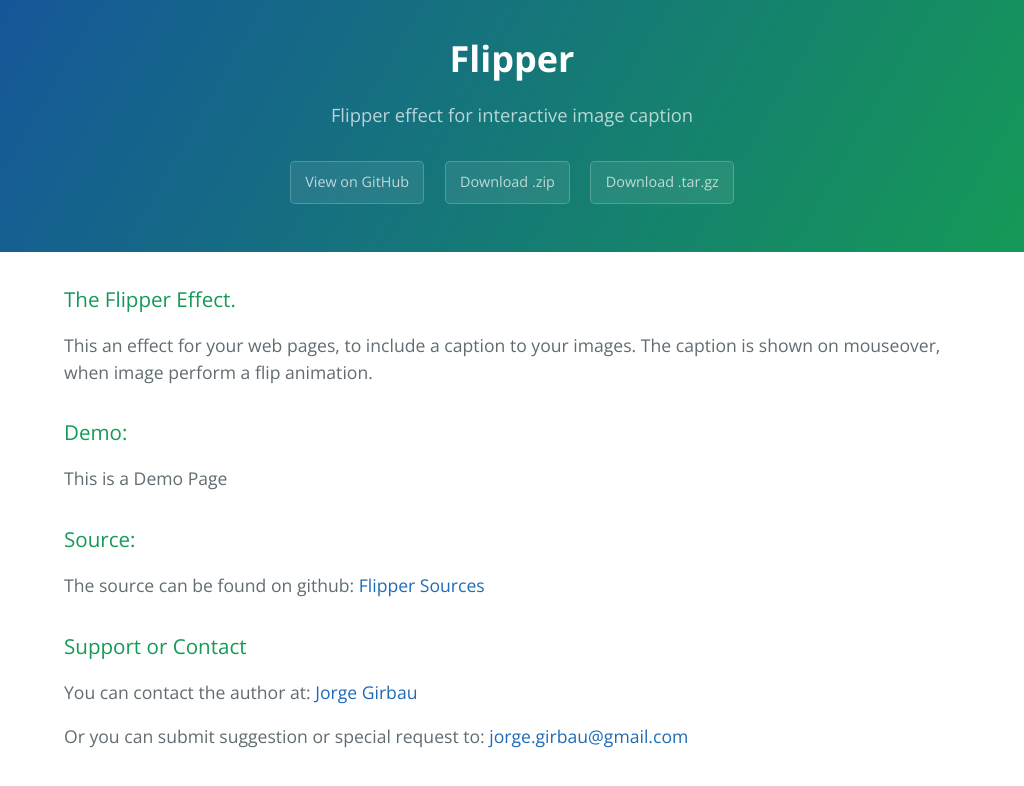
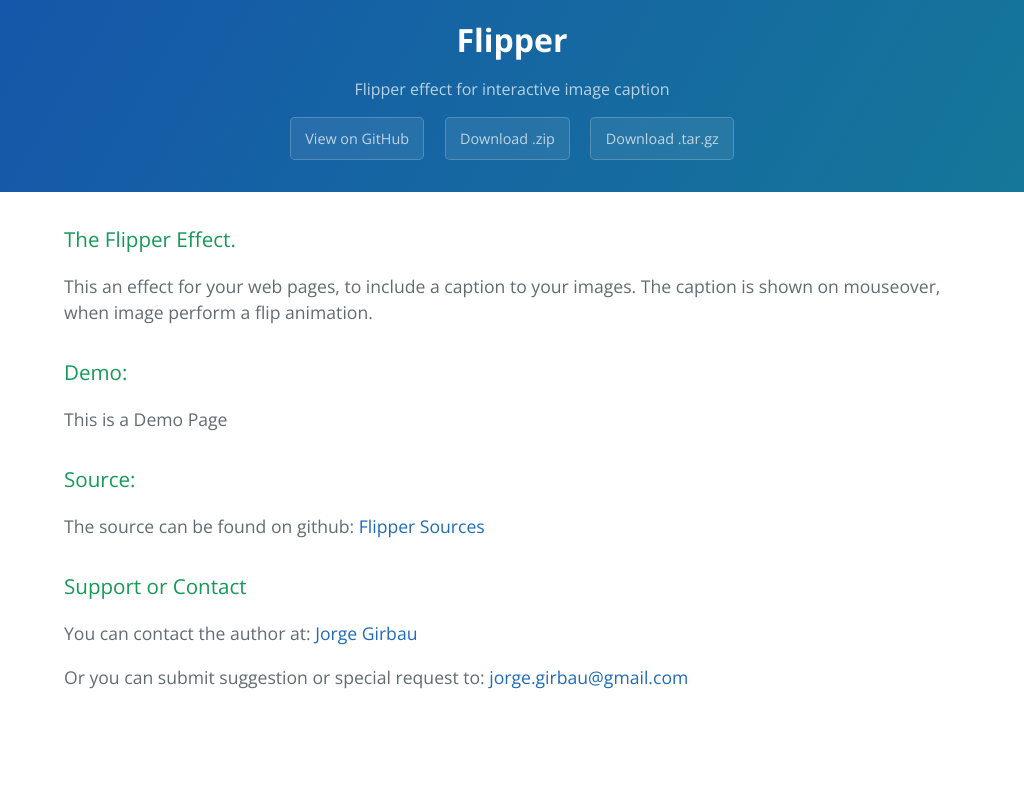
Before and after one commit to jgirbau/Flipper, a plain HTML site: page index.html in a window 1024 px wide. Drawn offline with nearby package versions, Linux system fonts and the light colour scheme.

Commit message:
Update stylesheet.css

```diff
--- a/stylesheets/stylesheet.css
+++ b/stylesheets/stylesheet.css
@@ -57,15 +57,15 @@ a {
   color: #fff;
   text-align: center;
   background-color: #159957;
-  background-image: linear-gradient(120deg, #155799, #159957); }
+  background-image: linear-gradient(120deg, #1557AA, #157799); }
 
 @media screen and (min-width: 64em) {
   .page-header {
-    padding: 3rem 3rem; } }
+    padding: 2rem 2rem; } }
 
 @media screen and (min-width: 42em) and (max-width: 64em) {
   .page-header {
-    padding: 2rem 2rem; } }
+    padding: 1rem 1rem; } }
 
 @media screen and (max-width: 42em) {
   .page-header {
@@ -77,28 +77,28 @@ a {
 
 @media screen and (min-width: 64em) {
   .project-name {
-    font-size: 3rem; } }
+    font-size: 2rem; } }
 
 @media screen and (min-width: 42em) and (max-width: 64em) {
   .project-name {
-    font-size: 2.25rem; } }
+    font-size: 2rem; } }
 
 @media screen and (max-width: 42em) {
   .project-name {
-    font-size: 1.75rem; } }
+    font-size: 1.5rem; } }
 
 .project-tagline {
-  margin-bottom: 2rem;
+  margin-bottom: 1rem;
   font-weight: normal;
   opacity: 0.7; }
 
 @media screen and (min-width: 64em) {
   .project-tagline {
-    font-size: 1.25rem; } }
+    font-size: 1rem; } }
 
 @media screen and (min-width: 42em) and (max-width: 64em) {
   .project-tagline {
-    font-size: 1.15rem; } }
+    font-size: 1rem; } }
 
 @media screen and (max-width: 42em) {
   .project-tagline {
```
